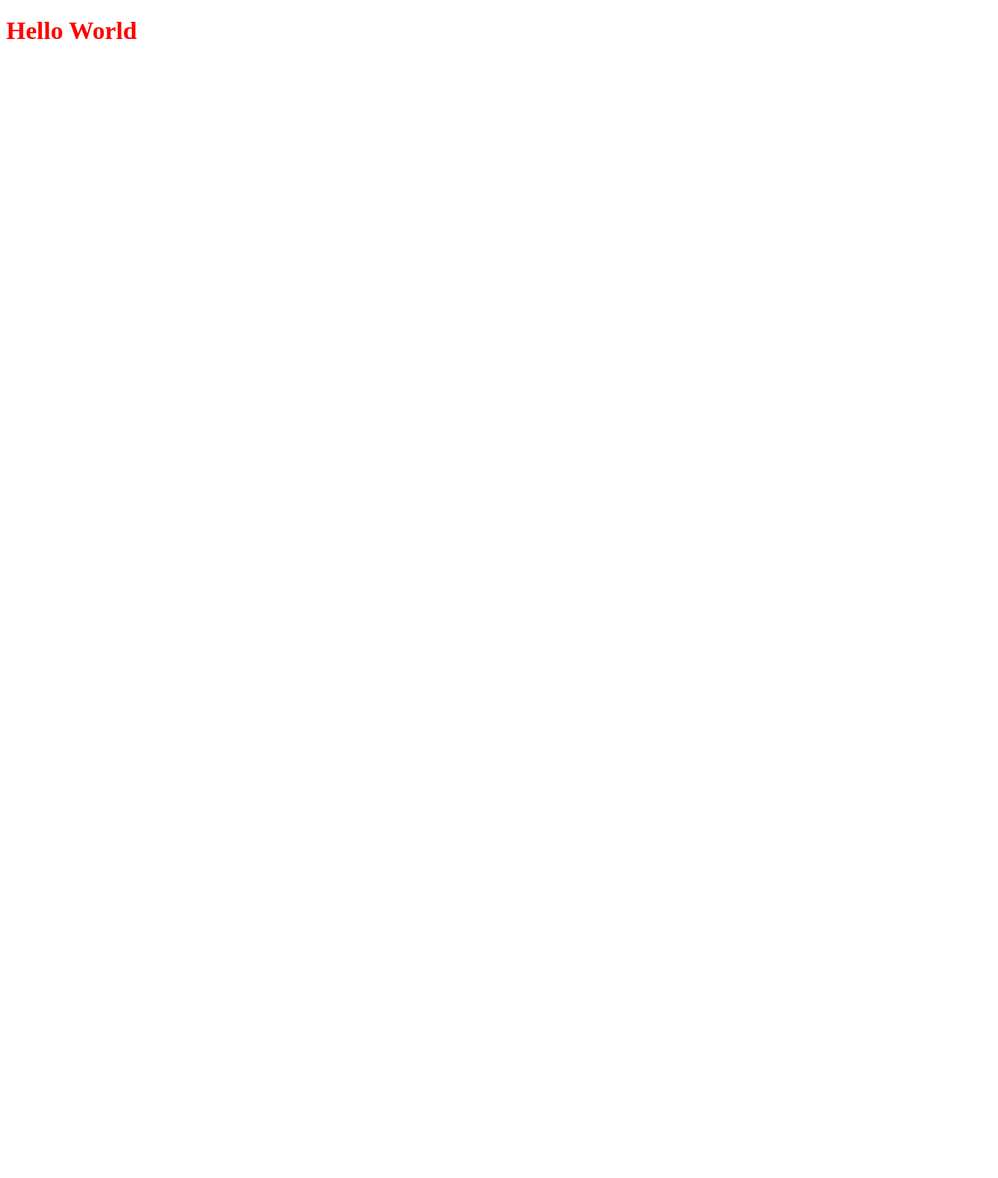
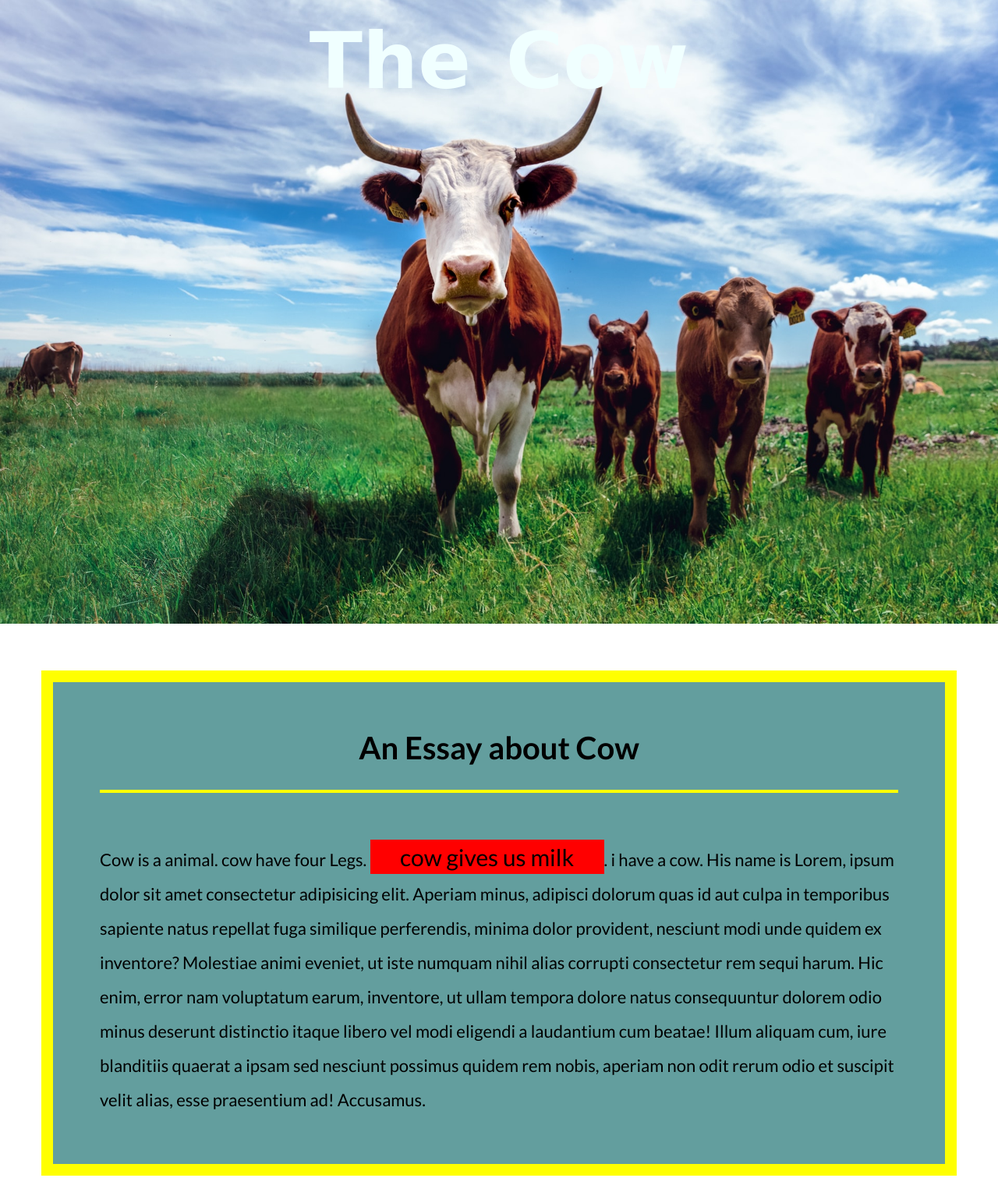
Before and after one commit to sajib0998/Html-Css-Conceptual-section-01, a plain HTML site: page index.html in a window 1280 px wide. Shown: the top 1511 px of the page at 78% size. Before the commit the page ends 800 px from the top, so only its background shows below. Drawn offline with Linux system fonts and the light colour scheme.

Commit message:
hero section complete and essay complete

```diff
--- a/index.html
+++ b/index.html
@@ -2,11 +2,30 @@
 <html lang="en">
 <head>
     <meta charset="UTF-8">
-    <link rel="stylesheet" href="style/style.css">
     <meta name="viewport" content="width=device-width, initial-scale=1.0">
     <title>Our Conceptual Page</title>
+    <!-- CSS File -->
+    <link rel="stylesheet" href="style/style.css">
 </head>
 <body>
-    <h1>Hello World</h1>
+    <div class="hero">
+        <h1>The Cow</h1>
+    </div>
+    <div class="artical">
+        <h2>An Essay about Cow</h2>
+        <p>Cow is a animal. cow have four Legs. <span class="imp">cow gives us milk</span>. i have a cow. His name is Lorem, ipsum dolor sit amet consectetur adipisicing elit. Aperiam minus, adipisci dolorum quas id aut culpa in temporibus sapiente natus repellat fuga similique perferendis, minima dolor provident, nesciunt modi unde quidem ex inventore? Molestiae animi eveniet, ut iste numquam nihil alias corrupti consectetur rem sequi harum. Hic enim, error nam voluptatum earum, inventore, ut ullam tempora dolore natus consequuntur dolorem odio minus deserunt distinctio itaque libero vel modi eligendi a laudantium cum beatae! Illum aliquam cum, iure blanditiis quaerat a ipsam sed nesciunt possimus quidem rem nobis, aperiam non odit rerum odio et suscipit velit alias, esse praesentium ad! Accusamus.</p>
+    </div>
+    <div id="cow-type">
+        <h1>Types of Cow</h1>
+    </div>
+    <div>
+        <img src="https://images.unsplash.com/photo-1545407263-7ff5aa2ad921?q=80&w=1470&auto=format&fit=crop&ixlib=rb-4.0.3&ixid=M3wxMjA3fDB8MHxwaG90by1wYWdlfHx8fGVufDB8fHx8fA%3D%3D" alt="" srcset="">
+    </div>
+    <div>
+        <img src="https://images.unsplash.com/photo-1545468800-85cc9bc6ecf7?q=80&w=1430&auto=format&fit=crop&ixlib=rb-4.0.3&ixid=M3wxMjA3fDB8MHxwaG90by1wYWdlfHx8fGVufDB8fHx8fA%3D%3D" alt="" srcset="">
+    </div>
+    <div>
+        <img src="https://images.unsplash.com/photo-1551606712-ce1d9e8fbee4?q=80&w=1374&auto=format&fit=crop&ixlib=rb-4.0.3&ixid=M3wxMjA3fDB8MHxwaG90by1wYWdlfHx8fGVufDB8fHx8fA%3D%3D" alt="" srcset="">
+    </div>
 </body>
 </html>
--- a/style/style.css
+++ b/style/style.css
@@ -1,3 +1,56 @@
-h1{
-    color: red;
+@import url('https://fonts.googleapis.com/css2?family=Lato:wght@100;400;700;900&display=swap');
+
+*{
+    margin: 0;
+    padding: 0;
+    font-family: 'Lato', sans-serif;
 }
+
+.hero{
+    background-image: url('../image/jonas-koel-nnxWQZTmoxQ-unsplash.jpg');
+    background-position: bottom center;
+    background-size: cover;
+    height: 100vh;
+}
+.hero h1{
+    color: azure;
+    font-size: 100px;
+    text-align: center;
+    font-weight: 900;
+    font-family: cursive;
+    word-spacing: 10px;
+    padding-top: 20px;
+}
+.artical , #cow-type{
+    width: 80%;
+    margin: 60px auto;
+    background-color: rgb(99, 158, 158);
+    border-width: 15px;
+    border-color: yellow;
+    border-style: solid;
+    padding: 60px;
+}
+.artical h2{
+    text-align: center;
+    font-size: 40px;
+    border-color: yellow;
+    border-width: 4px;
+    border-style: solid;
+    border-top: 0;
+    border-left: 0;
+    border-right: 0;
+    padding-bottom: 30px;
+    margin-bottom: 60px;
+}
+.artical p{
+    font-size: 22px;
+    line-height: 2em;
+}
+.artical p .imp{
+    font-size: 30px;
+    width: 300px;
+    text-align: center;
+    background-color: red;
+    display: inline-block;
+
+}
```
Also changed, not shown: image/jonas-koel-nnxWQZTmoxQ-unsplash.jpg (added).
